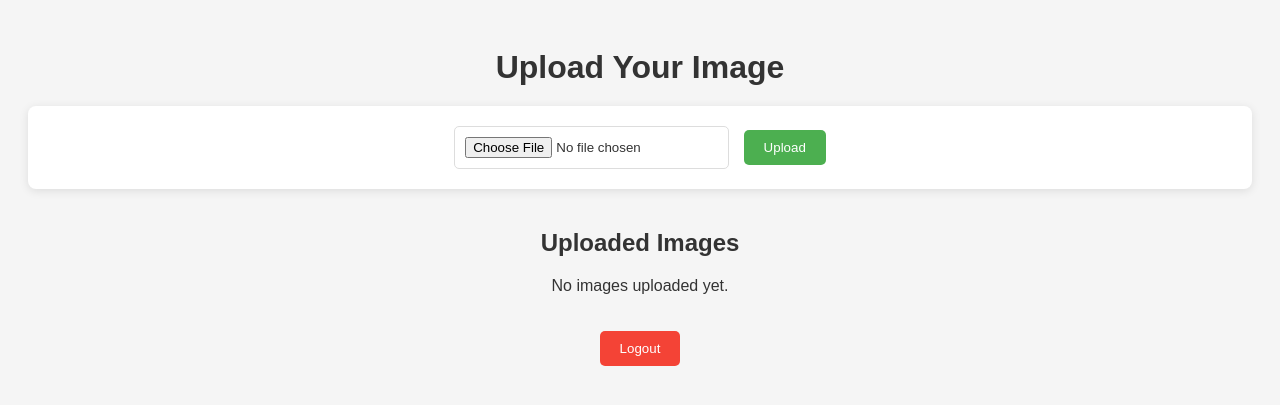
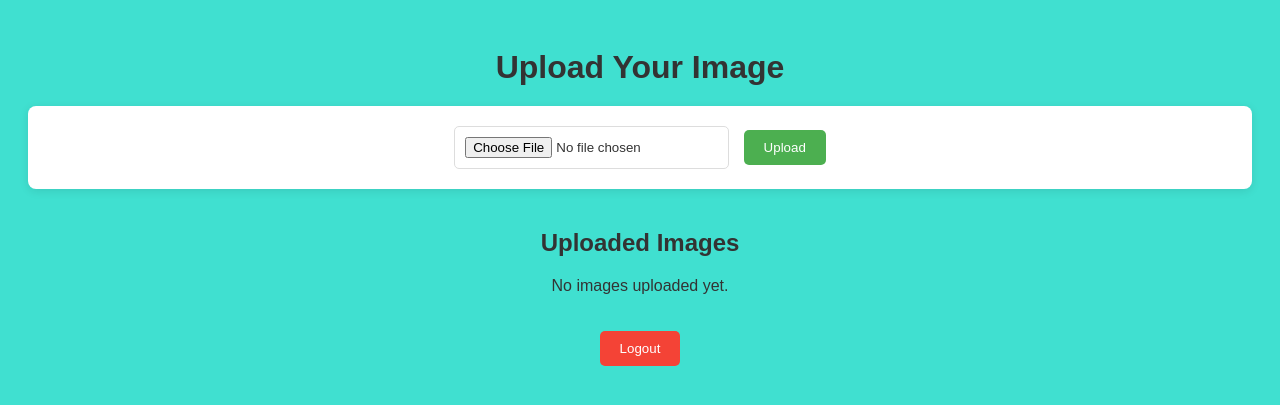
Before and after one commit to Sreedharreddy20/AI-image-view, a Flask app: template templates/index.html in a window 1280 px wide. Shown: the top 405 px of the page. Run offline with Flask 3, Linux system fonts and the light colour scheme; the template is opened without the code that fills it, so the values that code supplies are empty.

Commit message:
Update index.html

```diff
--- a/templates/index.html
+++ b/templates/index.html
@@ -8,7 +8,7 @@
     <style>
         body {
             font-family: Arial, sans-serif;
-            background-color: #f5f5f5;
+            background-color: rgb(64, 224, 208);
             color: #333;
             text-align: center;
             padding: 20px;
```
